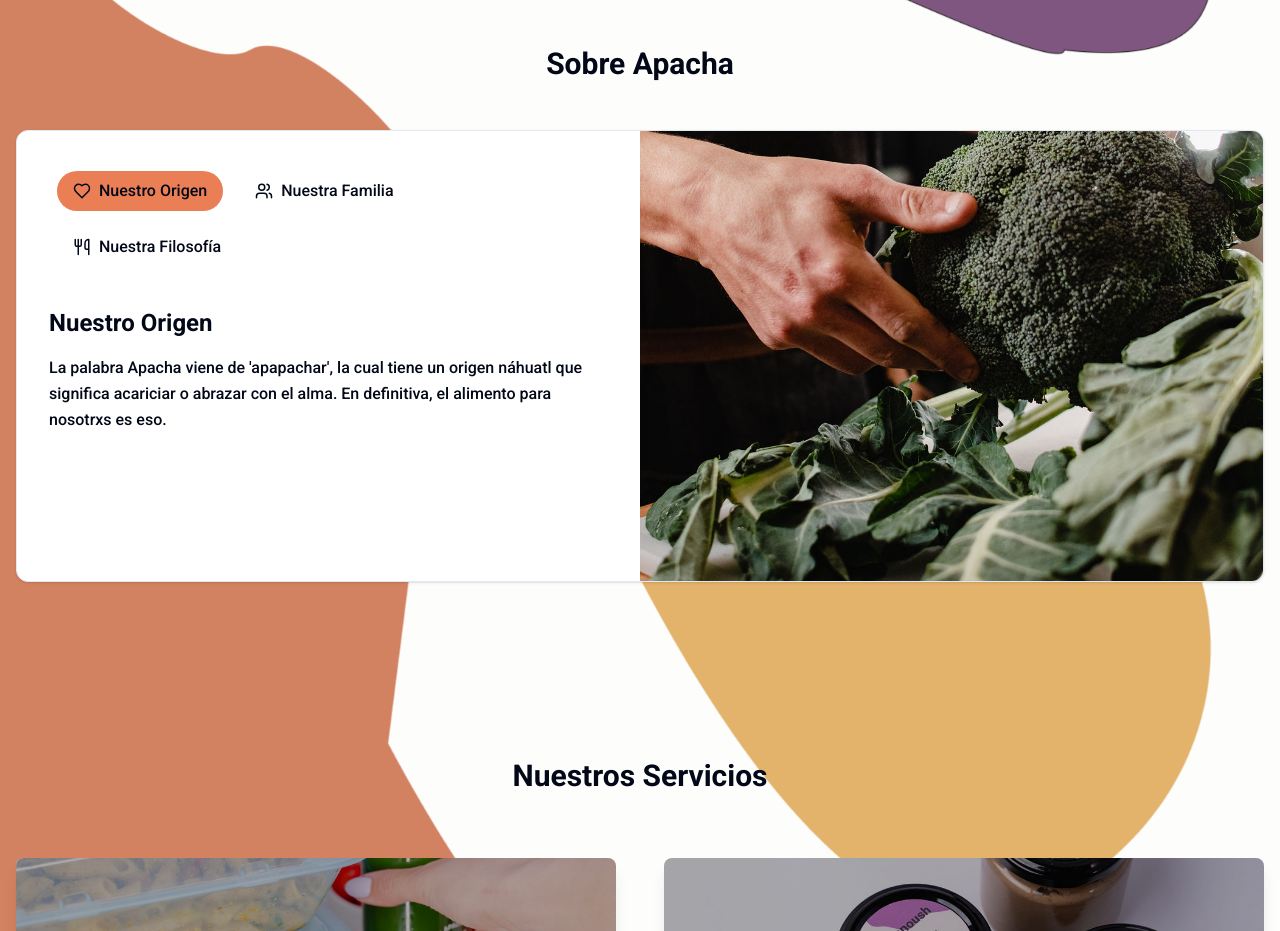
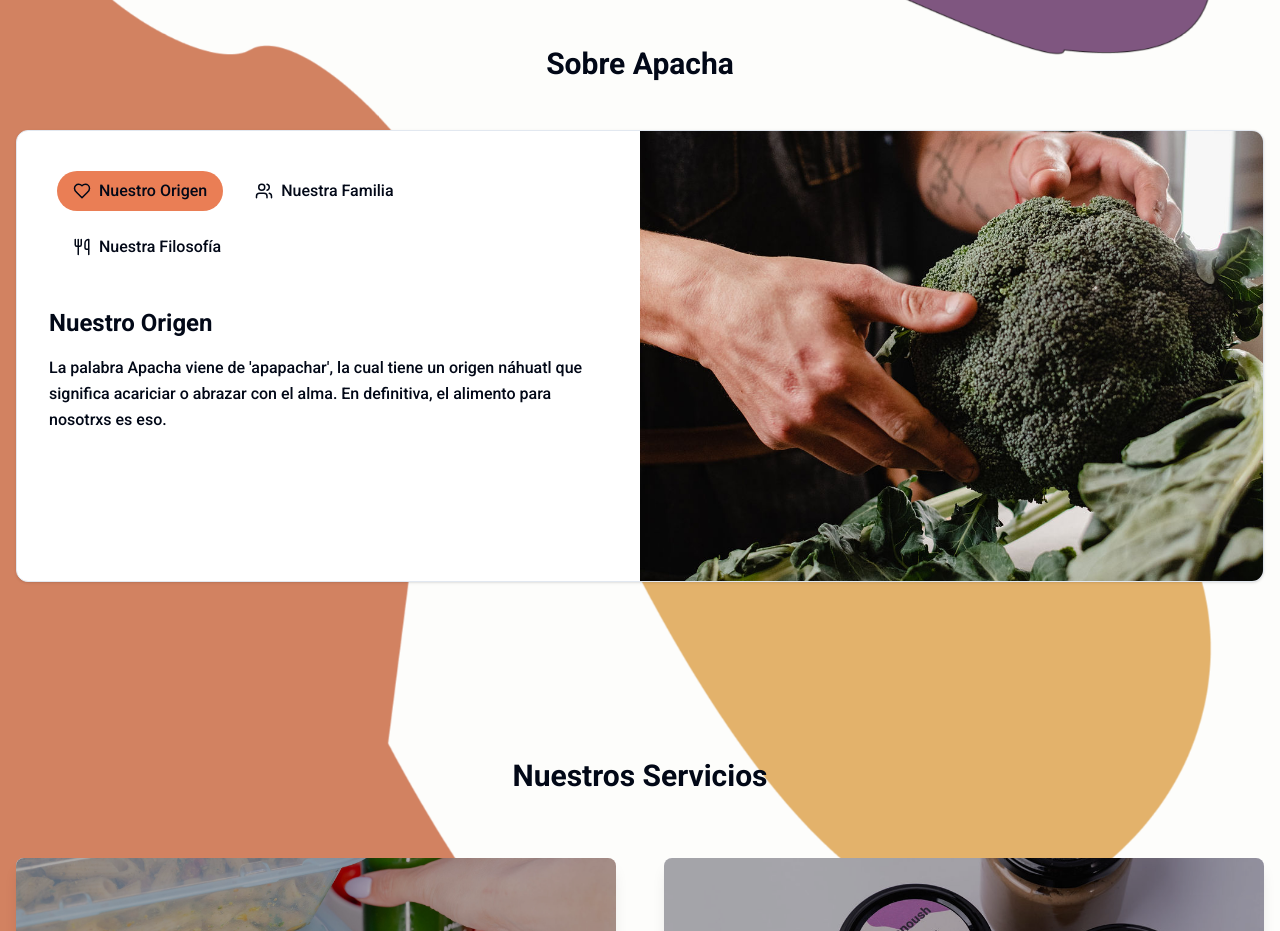
Before and after one commit to SF-Prog/apacha-store, a Next.js app: page / in a window 1280 px wide. Shown: the part 1600-2531 px from the top of the page. Built offline with nearby package versions, Linux system fonts and the light colour scheme.

Commit message:
Update about apacha image positioning

```diff
--- a/app/components/sections/about-apacha/about-apacha.tsx
+++ b/app/components/sections/about-apacha/about-apacha.tsx
@@ -84,7 +84,7 @@ const ApachaStory: React.FC = () => {
                   priority
                   style={{
                     objectFit: 'cover',
-                    objectPosition: '0 -350px',
+                    objectPosition: '0 -250px',
                   }}
                 />
               </div>
```
